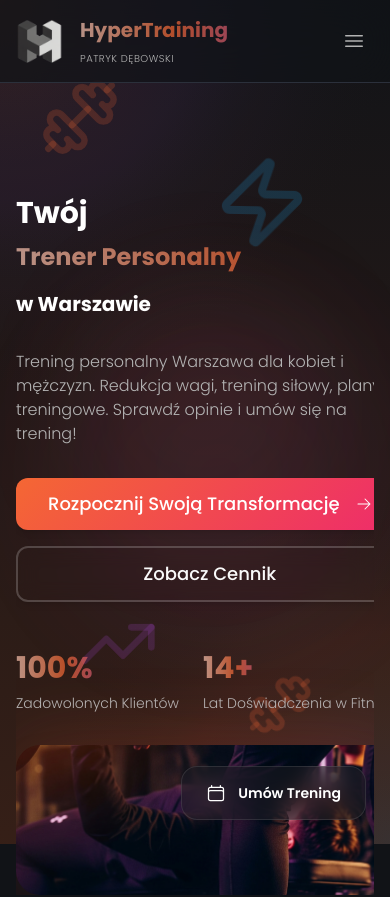
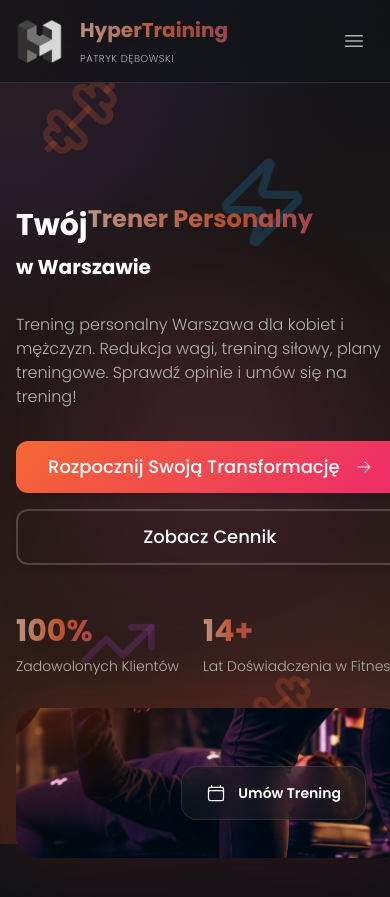
Before and after one commit to Buzka42/hypertraining, a Next.js app: page / in a window 390 px wide. Shown: the top 897 px of the page. Built offline with nearby package versions, Linux system fonts and the light colour scheme.

Commit message:
Fix mobile padding issue while maintaining desktop two-column layout

```diff
--- a/pages/index.tsx
+++ b/pages/index.tsx
@@ -45,20 +45,20 @@ export default function HomePage() {
       </Head>
 
       {/* Hero Section - Updated to match example site */}
-      <section id="home" className="w-full overflow-hidden pt-16 max-w-full">
-        <div className="container mx-auto px-4 md:px-6 py-12 md:py-24 max-w-full w-full overflow-hidden">
-          <div className="grid md:grid-cols-2 gap-8 md:gap-12 items-center max-w-full w-full overflow-hidden">
-            <div className="space-y-8 max-w-full w-full">
-              <div className="max-w-full overflow-hidden w-full">
-                <h1 className="text-3xl md:text-5xl font-bold leading-tight max-w-full overflow-hidden w-full break-words">
+      <section id="home" className="w-full overflow-hidden pt-16">
+        <div className="container mx-auto px-4 md:px-6 py-12 md:py-24">
+          <div className="grid md:grid-cols-2 gap-8 md:gap-12 items-center">
+            <div className="space-y-8">
+              <div>
+                <h1 className="text-3xl md:text-5xl font-bold leading-tight">
                   {t('home.hero.title')}
-                  <span className="text-shimmer block mt-2 text-2xl md:text-4xl font-bold max-w-full overflow-hidden w-full break-words">{t('home.hero.subtitle')}</span>
-                  <span className="block mt-2 text-xl md:text-2xl font-bold max-w-full overflow-hidden w-full break-words">{t('home.hero.location')}</span>
+                  <span className="text-shimmer block mt-2 text-2xl md:text-4xl font-bold">{t('home.hero.subtitle')}</span>
+                  <span className="block mt-2 text-xl md:text-2xl font-bold">{t('home.hero.location')}</span>
                 </h1>
               </div>
 
-              <div className="w-full">
-                <p className="text-base md:text-lg text-muted-foreground w-full max-w-full break-words">
+              <div>
+                <p className="text-base md:text-lg text-muted-foreground">
                   {t('home.hero.description')}
                 </p>
               </div>
@@ -85,9 +85,9 @@ export default function HomePage() {
               </div>
             </div>
 
-            <div className="relative max-w-full w-full">
-              <div className="absolute inset-0 bg-gradient-primary blur-2xl opacity-20 rounded-3xl max-w-full w-full"></div>
-              <div className="relative w-full h-full min-h-[150px] md:min-h-[500px] rounded-3xl shadow-2xl overflow-hidden max-w-full w-full">
+            <div className="relative">
+              <div className="absolute inset-0 bg-gradient-primary blur-2xl opacity-20 rounded-3xl"></div>
+              <div className="relative w-full h-full min-h-[150px] md:min-h-[500px] rounded-3xl shadow-2xl overflow-hidden">
                 <Image
                   src="/hero-fitness.jpg"
                   alt="Elite Training"
```
